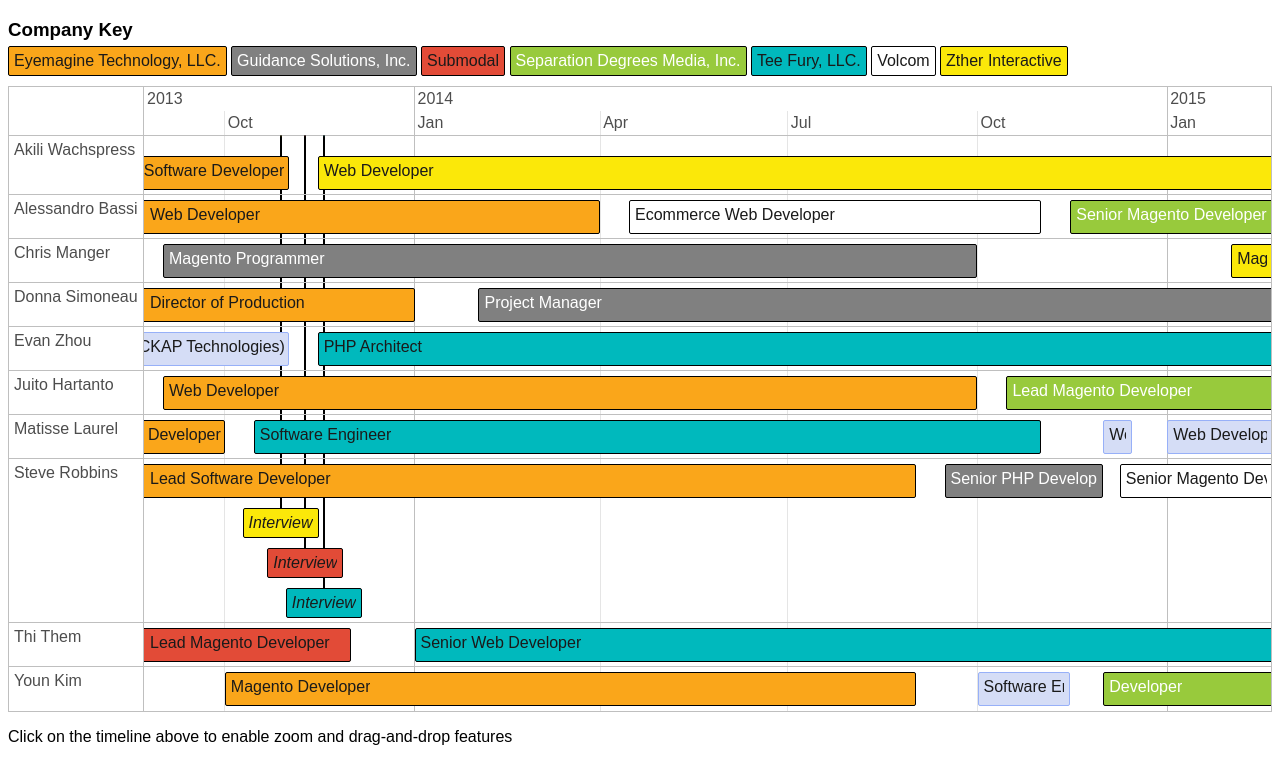
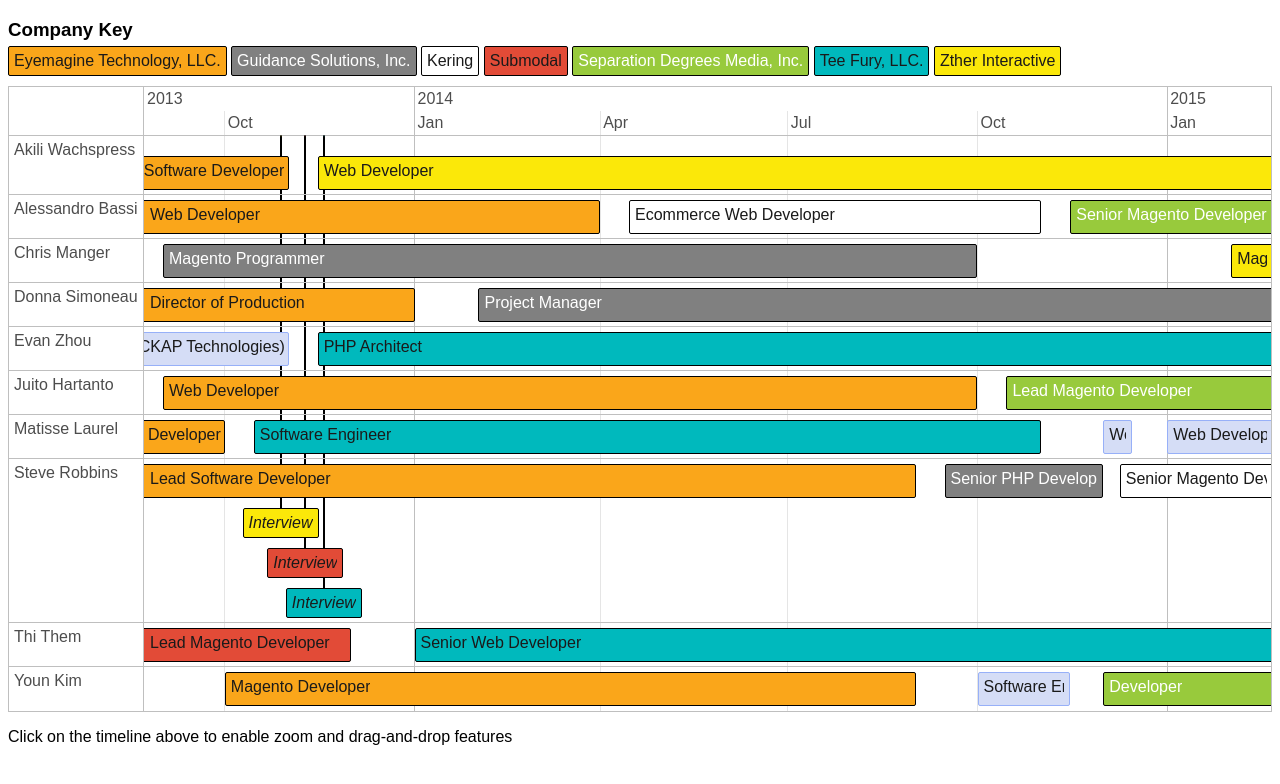
Before and after one commit to steverobbins/blog.steverobbins.com, a Jekyll site: the page timeline.html, which Jekyll copies as it is, in a window 1280 px wide. Shown: the top 784 px of the page. Built offline with Jekyll 4.4.1, drawn with Linux system fonts in a browser that asks for light colours; nearby versions of some CDN libraries.

Commit message:
volcom to kering

```diff
--- a/timeline.html
+++ b/timeline.html
@@ -38,7 +38,7 @@
                 background: #00b9bd;
                 border: 1px solid black;
             }
-            .vis.timeline .item.volcom {
+            .vis.timeline .item.kering {
                 background: white;
                 border: black solid 1px;
             }
@@ -56,10 +56,10 @@
             <h3>Company Key</h3>
             <p class="item range eyemagine">Eyemagine Technology, LLC.</p>
             <p class="item range guidance">Guidance Solutions, Inc.</p>
+            <p class="item range kering">Kering</p>
             <p class="item range submodal">Submodal</p>
             <p class="item range separation">Separation Degrees Media, Inc.</p>
             <p class="item range teefury">Tee Fury, LLC.</p>
-            <p class="item range volcom">Volcom</p>
             <p class="item range zther">Zther Interactive</p>
         </div>
         <div id="visualization"></div>
@@ -104,7 +104,7 @@
               content: 'Ecommerce Web Developer',
               start: '2014-04-15',
               end: '2014-11-01',
-              className: 'volcom'
+              className: 'kering'
             });
             items.add({
               group: groupId,
@@ -238,7 +238,7 @@
               content: 'Senior Magento Developer',
               start: '2014-12-09',
               end: current,
-              className: 'volcom'
+              className: 'kering'
             });
             items.add({
               group: groupId,
```
